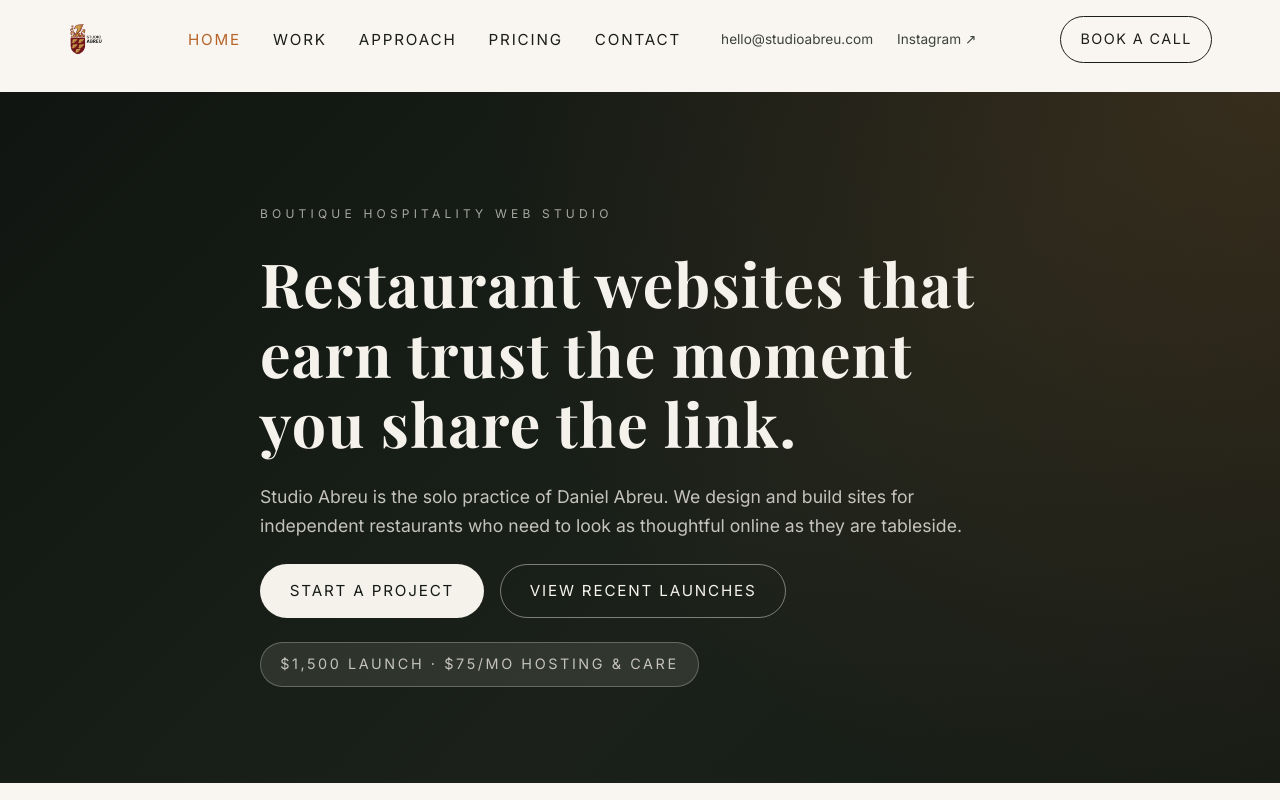
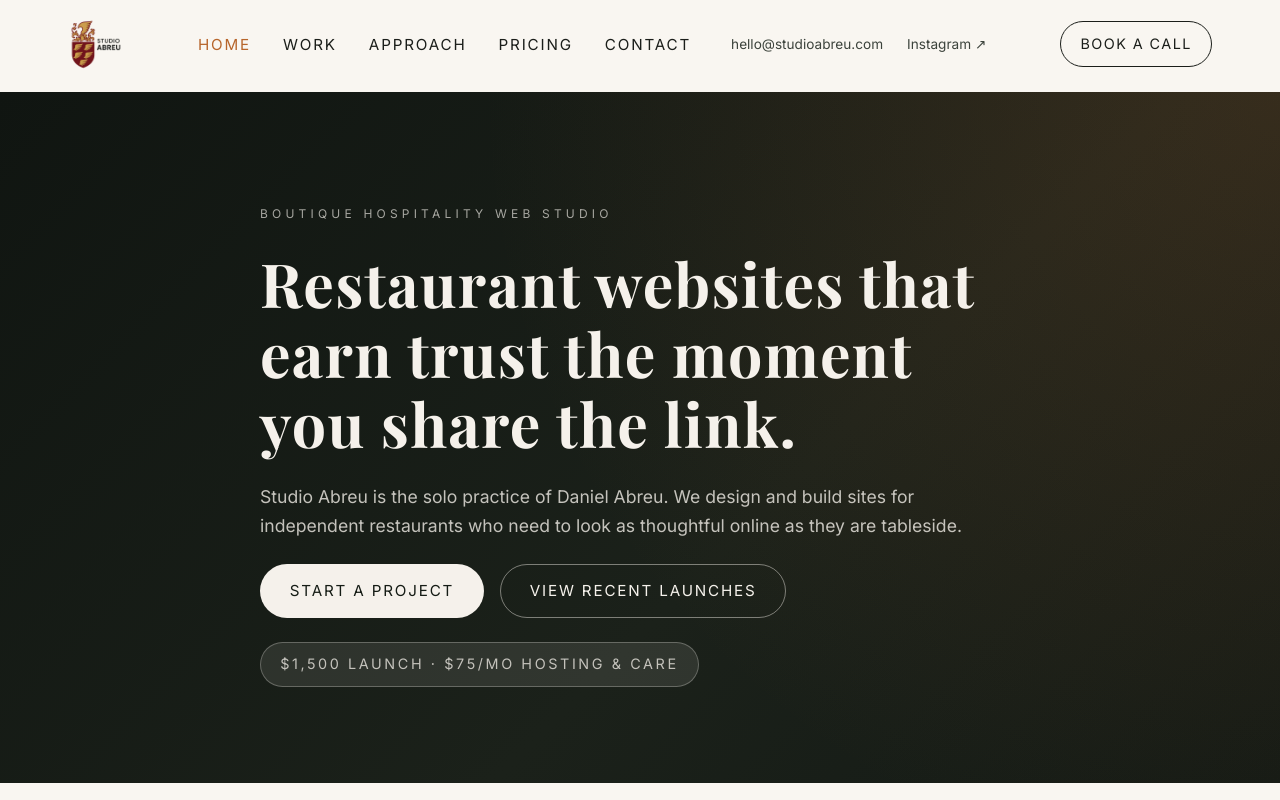
Before and after one commit to ronaldabreu-dev/studio_abreu, a Next.js app: page / in a window 1280 px wide. Shown: the top 800 px of the page. Built offline with nearby package versions, Linux system fonts and the light colour scheme.

Commit message:
Enlarge branded logo in header and footer

```diff
--- a/components/Header.module.css
+++ b/components/Header.module.css
@@ -41,7 +41,7 @@
 .logo {
   height: auto;
   width: auto;
-  max-height: 36px;
+  max-height: 48px;
 }
 
 .navToggle {
@@ -147,6 +147,10 @@
     display: none;
   }
 
+  .logo {
+    max-height: 56px;
+  }
+
   .nav {
     position: static;
     background: none;
--- a/styles/globals.css
+++ b/styles/globals.css
@@ -65,7 +65,7 @@ section {
 
 .footer-logo {
   display: block;
-  max-width: 180px;
+  max-width: 220px;
   height: auto;
   margin-bottom: 0.75rem;
 }
```
